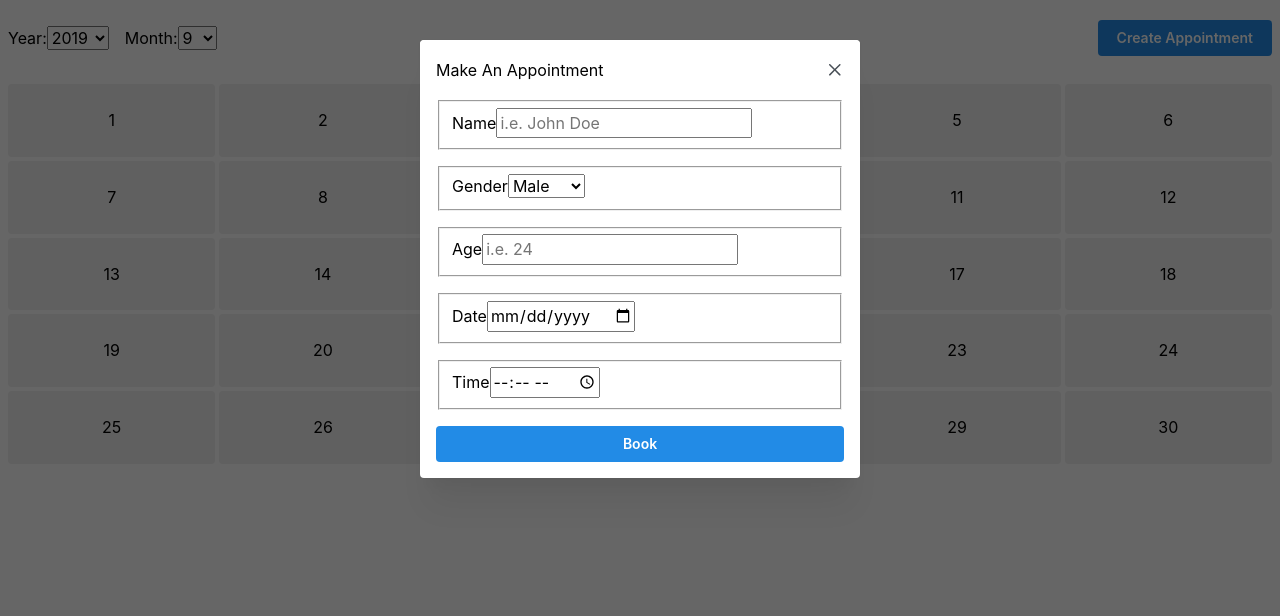
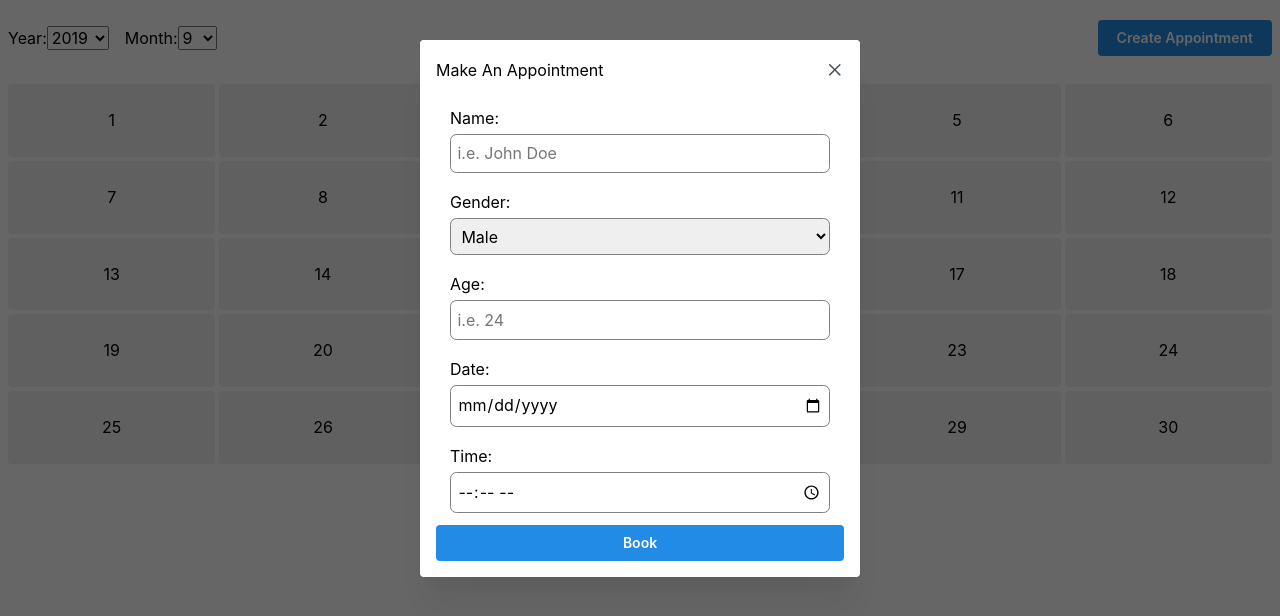
Before and after one commit to mahabubx7/selise-assesment-frontend, a React (Vite) app: page /year/2024/month/9 in a window 1280 px wide. Both pictures are taken after a click on the button "Create Appointment". Shown: the top 616 px of the page. Built offline with nearby package versions, Linux system fonts and the light colour scheme.

Commit message:
chore: final touches

```diff
--- a/src/components/form.tsx
+++ b/src/components/form.tsx
@@ -15,7 +15,32 @@ type BookingFormState = {
 const AptForm = styled.form`
   display: flex;
   flex-direction: column;
-  gap: 1rem;
+  gap: 0.1rem;
+`;
+
+const InputTag = styled.input`
+  display: inline-block;
+  /* margin-left: 0.7rem; */
+  border: 1px solid gray;
+  padding: 0.4rem;
+  border-radius: 0.4rem;
+  outline: none;
+`;
+
+const InputSelect = styled.select`
+  display: inline-block;
+  /* margin-left: 0.7rem; */
+  border: 1px solid gray;
+  padding: 0.4rem;
+  border-radius: 0.4rem;
+  outline: none;
+`;
+
+const FieldSet = styled.fieldset`
+  display: flex;
+  flex-direction: column;
+  gap: 0.2rem;
+  border: none;
 `;
 
 export function BookingForm() {
@@ -37,20 +62,20 @@ export function BookingForm() {
   return (
     <>
       <AptForm onSubmit={handleSubmit(onSubmitHandler)}>
-        <fieldset>
-          <label htmlFor="name">Name</label>
-          <input
+        <FieldSet>
+          <label htmlFor="name">Name: </label>
+          <InputTag
             {...register('name', { required: true })}
             id="name"
             name="name"
             placeholder="i.e. John Doe"
           />
           {errors.name && <span>This field is required</span>}
-        </fieldset>
+        </FieldSet>
 
-        <fieldset>
-          <label htmlFor="gender">Gender</label>
-          <select
+        <FieldSet>
+          <label htmlFor="gender">Gender: </label>
+          <InputSelect
             {...register('gender', { required: true })}
             id="gender"
             name="gender"
@@ -59,24 +84,24 @@ export function BookingForm() {
             <option value="male" label="Male"></option>
             <option value="female" label="Female"></option>
             <option value="others" label="Others"></option>
-          </select>
+          </InputSelect>
           {errors.gender && <span>This field is required</span>}
-        </fieldset>
+        </FieldSet>
 
-        <fieldset>
-          <label htmlFor="age">Age</label>
-          <input
+        <FieldSet>
+          <label htmlFor="age">Age: </label>
+          <InputTag
             {...register('age', { required: true, min: 1, max: 1000 })}
             id="age"
             name="age"
             placeholder="i.e. 24"
           />
           {errors.age && <span>This field is required</span>}
-        </fieldset>
+        </FieldSet>
 
-        <fieldset>
-          <label htmlFor="date">Date</label>
-          <input
+        <FieldSet>
+          <label htmlFor="date">Date: </label>
+          <InputTag
             {...register('date', { required: true })}
             id="date"
             name="date"
@@ -84,11 +109,11 @@ export function BookingForm() {
             placeholder="i.e. 2024-09-01"
           />
           {errors.date && <span>Date is required!</span>}
-        </fieldset>
+        </FieldSet>
 
-        <fieldset>
-          <label htmlFor="time">Time</label>
-          <input
+        <FieldSet>
+          <label htmlFor="time">Time: </label>
+          <InputTag
             {...register('time', { required: true })}
             id="time"
             name="time"
@@ -96,7 +121,7 @@ export function BookingForm() {
             placeholder="i.e. 16:00"
           />
           {errors.time && <span>This field is required</span>}
-        </fieldset>
+        </FieldSet>
 
         <Button type="submit">Book</Button>
       </AptForm>
--- a/src/main.tsx
+++ b/src/main.tsx
@@ -1,4 +1,4 @@
-import '@mantine/core/styles.css'; // UI framework, not custom
+import '@mantine/core/styles.css'; // Mantine UI framework, not custom css !!!
 import { StrictMode } from 'react';
 import { createRoot } from 'react-dom/client';
 import { createBrowserRouter, RouterProvider } from 'react-router-dom';
```
